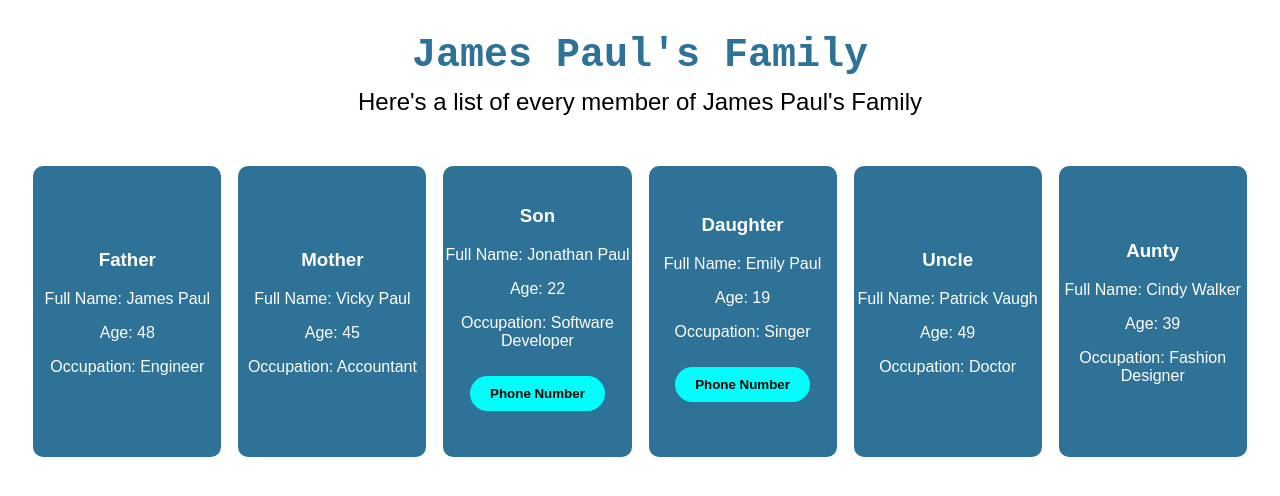
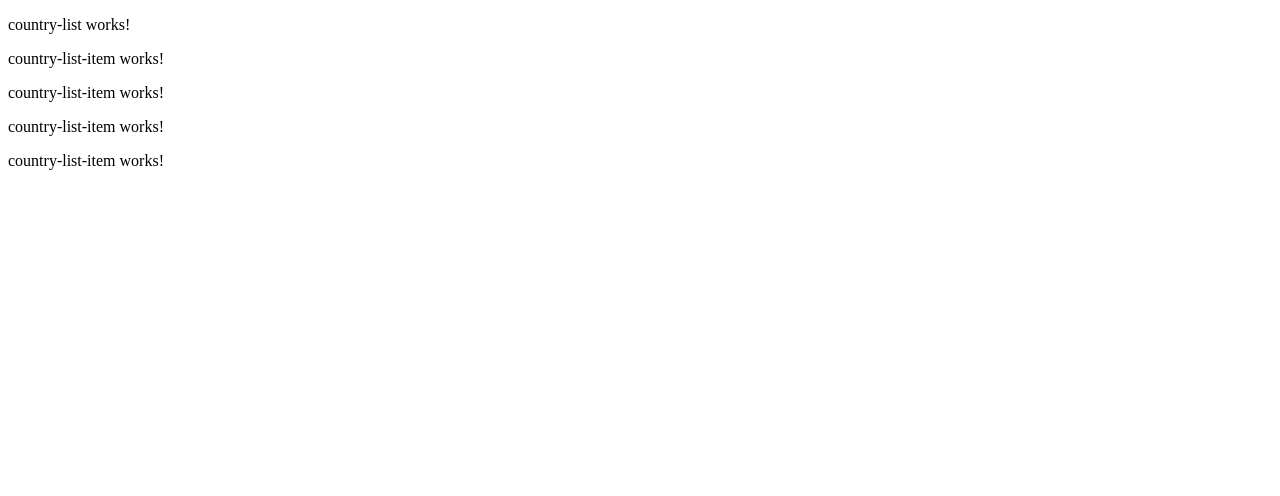
Before and after one commit to sesanj/Sesan_Popoola_Learning_Angular, an Angular app: page / in a window 1280 px wide. Shown: the top 496 px of the page. Built offline with nearby package versions, Linux system fonts and the light colour scheme.

Commit message:
Components Modified - Updated the country-list component - updated the country-list-item component - Renamed and modified our Family interface to country

```diff
--- a/src/app/app.component.html
+++ b/src/app/app.component.html
@@ -1,16 +1 @@
-<div class="container">
-  <div class="heading">
-    <h1>{{title}}</h1>
-    <h2>Here's a list of every member of {{title}}</h2>
-  </div>
-  <div class="members">
-    <div *ngFor="let member of allMembers" class="member">
-      <h3>{{member.title}}</h3>
-      <p>Full Name: {{member.name}}</p>
-      <p>Age: {{member.age}}</p>
-      <p>Occupation: {{member.occupation}}</p>
-      <p *ngIf="member.showPhoneNumber">Phone: {{member.phone_number}}</p>
-      <p *ngIf="member.phone_number"><button (click)="showPN(member)">Phone Number</button></p>
-    </div>
-  </div>
-</div>
+<app-country-list></app-country-list>
--- a/src/app/app.component.ts
+++ b/src/app/app.component.ts
@@ -1,74 +1,16 @@
 import { Component } from '@angular/core';
 import { RouterOutlet } from '@angular/router';
-import { Family } from './models/family';
 import { NgForOf } from '@angular/common';
 import { NgIf } from '@angular/common';
+import { CountryListComponent } from './country-list/country-list.component';
 
 @Component({
   selector: 'app-root',
   standalone: true,
-  imports: [RouterOutlet, NgForOf, NgIf],
+  imports: [RouterOutlet, NgForOf, NgIf, CountryListComponent],
   templateUrl: './app.component.html',
   styleUrl: './app.component.scss',
 })
 export class AppComponent {
-  title: string = "James Paul's Family";
-
-  member1: Family = {
-    name: 'James Paul',
-    age: 48,
-    title: 'Father',
-    occupation: 'Engineer',
-    showPhoneNumber: false,
-  };
-  member2: Family = {
-    name: 'Vicky Paul',
-    age: 45,
-    title: 'Mother',
-    occupation: 'Accountant',
-    showPhoneNumber: false,
-  };
-  member3: Family = {
-    name: 'Jonathan Paul',
-    age: 22,
-    title: 'Son',
-    occupation: 'Software Developer',
-    phone_number: '+1 146-323-189',
-    showPhoneNumber: false,
-  };
-  member4: Family = {
-    name: 'Emily Paul',
-    age: 19,
-    title: 'Daughter',
-    occupation: 'Singer',
-    phone_number: '+1 305-999-073',
-    showPhoneNumber: false,
-  };
-  member5: Family = {
-    name: 'Patrick Vaugh',
-    age: 49,
-    title: 'Uncle',
-    occupation: 'Doctor',
-    showPhoneNumber: false,
-  };
-  member6: Family = {
-    name: 'Cindy Walker',
-    age: 39,
-    title: 'Aunty',
-    occupation: 'Fashion Designer',
-    showPhoneNumber: false,
-  };
-
-  allMembers: Family[] = [
-    this.member1,
-    this.member2,
-    this.member3,
-    this.member4,
-    this.member5,
-    this.member6,
-  ];
-
-  showPN(member: Family): void {
-    member.showPhoneNumber = !member.showPhoneNumber;
-  }
+  title: string = 'Country Data';
 }
--- a/src/app/country-list/country-list.component.html
+++ b/src/app/country-list/country-list.component.html
@@ -1 +1,5 @@
 <p>country-list works!</p>
+<app-country-list-item></app-country-list-item>
+<app-country-list-item></app-country-list-item>
+<app-country-list-item></app-country-list-item>
+<app-country-list-item></app-country-list-item>
--- a/src/app/country-list/country-list.component.ts
+++ b/src/app/country-list/country-list.component.ts
@@ -1,12 +1,39 @@
 import { Component } from '@angular/core';
+import { CountryListItemComponent } from '../country-list-item/country-list-item.component';
+import { Country } from '../models/country';
 
 @Component({
   selector: 'app-country-list',
   standalone: true,
-  imports: [],
+  imports: [CountryListItemComponent],
   templateUrl: './country-list.component.html',
-  styleUrl: './country-list.component.scss'
+  styleUrl: './country-list.component.scss',
 })
 export class CountryListComponent {
-
+  country: Country[] = [
+    {
+      name: 'Canada',
+      population: '38,000,000 Milion',
+      gdp: '$2.1 Trillion',
+      rating: '7/10',
+    },
+    {
+      name: 'Nigeria',
+      population: '218,000,000 Milion',
+      gdp: '$472 Billion',
+      rating: '5/10',
+    },
+    {
+      name: 'United States',
+      population: '333,000,000 Milion',
+      gdp: '$25 Trillion',
+      rating: '7/10',
+    },
+    {
+      name: 'Singapore',
+      population: '5.6,000,000 Milion',
+      gdp: '$466 Billion',
+      rating: '9/10',
+    },
+  ];
 }
--- /dev/null
+++ b/src/app/models/country.ts
@@ -0,0 +1,6 @@
+export interface Country {
+  name: string;
+  population: string;
+  gdp: string;
+  rating: string;
+}
```
Also changed, not shown: src/app/country-list-item/country-list-item.component.ts (+4 -3 lines), src/app/models/family.ts (deleted, +0 -8 lines).
